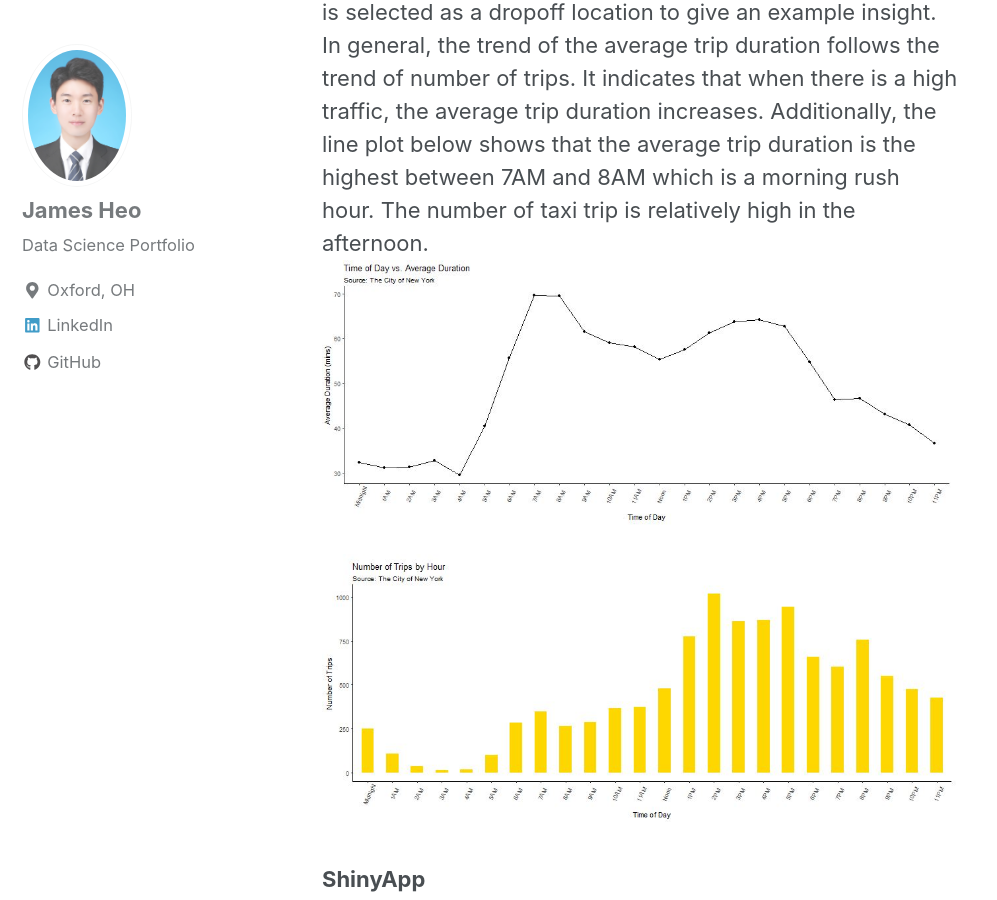
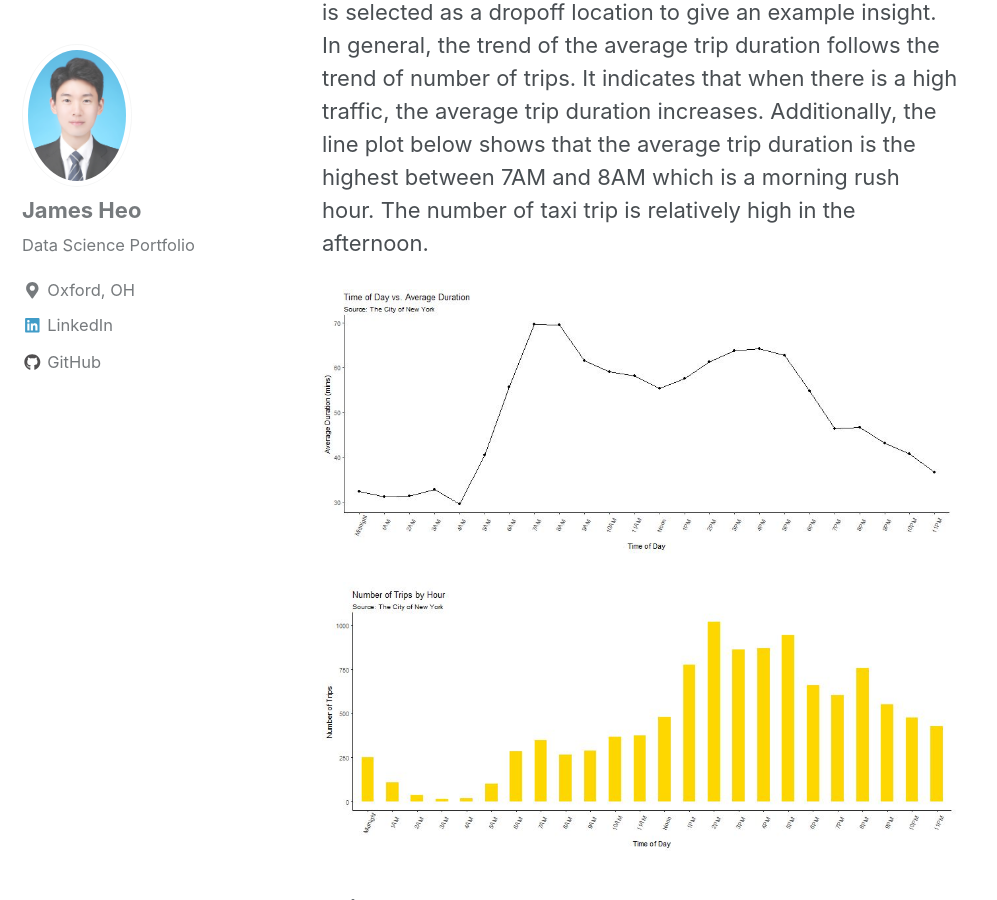
Before and after one commit to JamesHeo/heojstats.github.io, a Jekyll site: the page built from _posts/2018-06-13-NYCTaxiCaps.md, in a window 1280 px wide and 900 px high, scrolled down 1772 px. Shown: the whole window, without its empty margins (0-997 px from the left). Built offline with Jekyll 4.4.1, drawn with Linux system fonts in a browser that asks for light colours; nearby versions of some CDN libraries.

Commit message:
Fixing the error not uploading the graphs

```diff
--- a/_posts/2018-06-13-NYCTaxiCaps.md
+++ b/_posts/2018-06-13-NYCTaxiCaps.md
@@ -22,7 +22,8 @@ The goal of this project is to find several taxi trip trends in the city of New
 
 ## Hourly Trend
 JFK airport is selected as a pickup location and times square is selected as a dropoff location to give an example insight. In general, the trend of the average trip duration follows the trend of number of trips. It indicates that when there is a high traffic, the average trip duration increases. Additionally, the line plot below shows that the average trip duration is the highest between 7AM and 8AM which is a morning rush hour. The number of taxi trip is relatively high in the afternoon.
-<img src="{{ site.url }}{{ site.baseurl }}/images/TS.jpg" alt="line chart">
+
+![alt]({{ site.url }}{{ site.baseurl }}/images/TS.jpg)
 
 <img src="{{ site.url }}{{ site.baseurl }}/images/BC.jpg" alt="bar chart">
 
```
